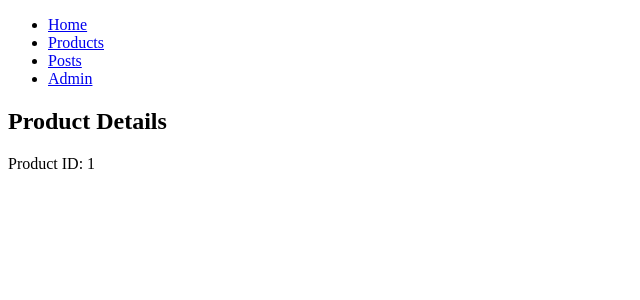
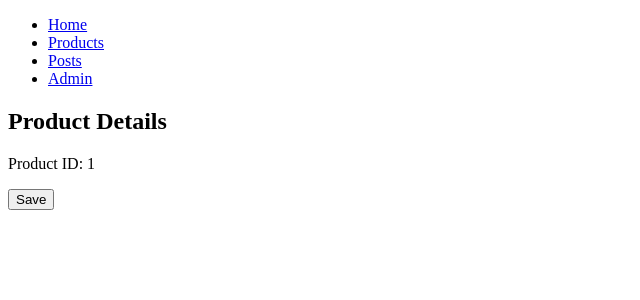
Before and after one commit to github-roushan/codeFusion, a React (Create React App) app in the folder codewithmosh.react/router-app/: page /products/1 in a window 1280 px wide. Shown: the top 300 px of the page, without its empty margins (0-640 px from the left). Built offline with nearby package versions, Linux system fonts and the light colour scheme.

Commit message:
Add Product Details

```diff
--- a/codewithmosh.react/router-app/src/components/ProductDetails.jsx
+++ b/codewithmosh.react/router-app/src/components/ProductDetails.jsx
@@ -1,14 +1,20 @@
 import React, { Component } from 'react';
-import { useParams } from 'react-router-dom';
+import { useParams, useNavigate } from 'react-router-dom';
 
 class ProductDetails extends Component {
     state = {  }
+    handleSave = () => {
+        console.log("Save button clicked");
+        this.props.navigate('/products');
+    };
+
     render() {
         const { id } = this.props;
         return (
             <div>
                 <h2>Product Details</h2>
                 <p>Product ID: {id}</p>
+                <button onClick={() => this.handleSave()}>Save</button>
             </div>
         );
     }
@@ -17,7 +23,8 @@ class ProductDetails extends Component {
 // Wrapper component to use useParams hook and pass id as prop
 function ProductDetailsWrapper() {
     const { id } = useParams();
-    return <ProductDetails id={id} />;
+    const navigate = useNavigate();
+    return <ProductDetails id={id} navigate={navigate} />;
 }
 
 export default ProductDetailsWrapper;
```
